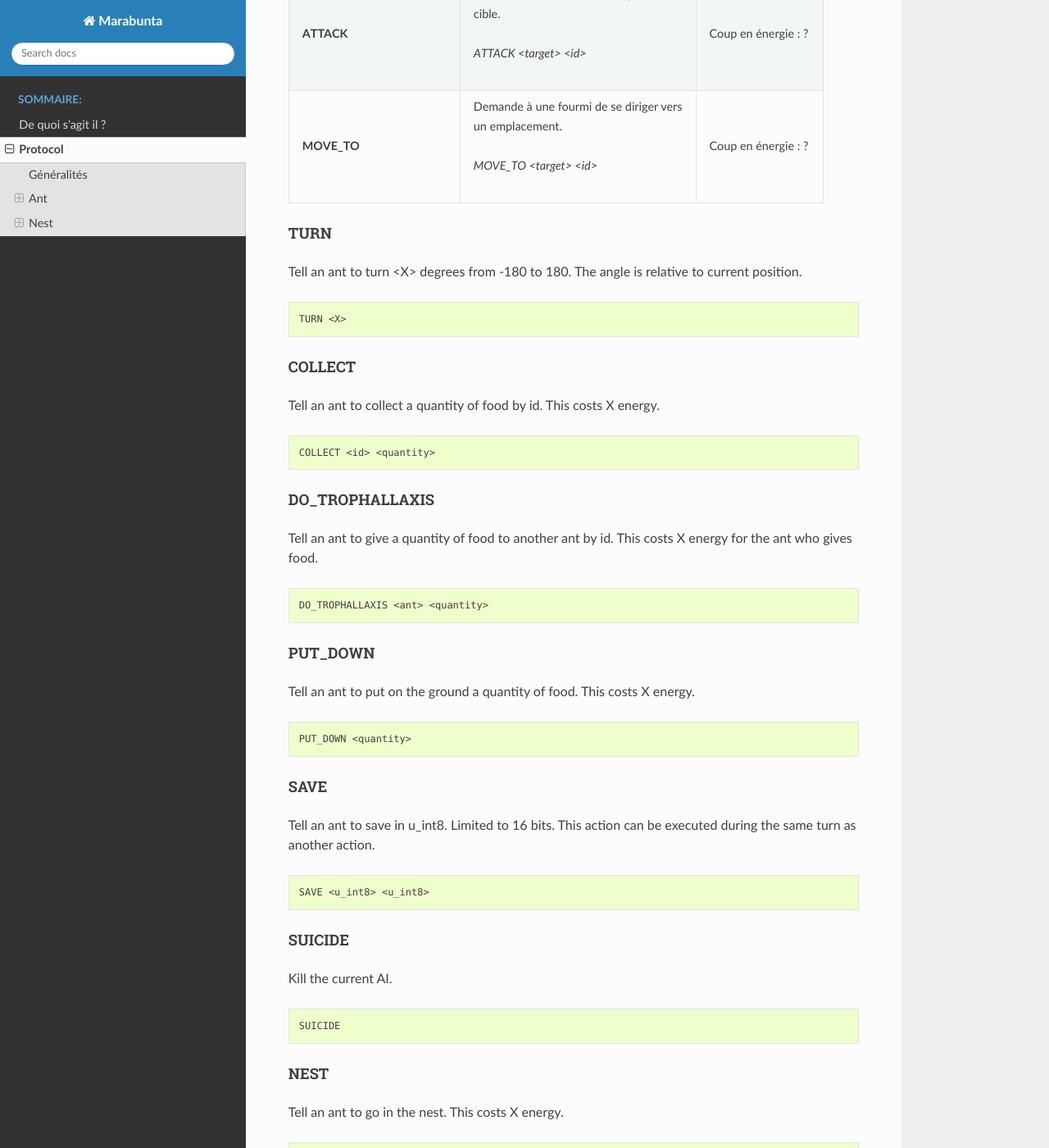
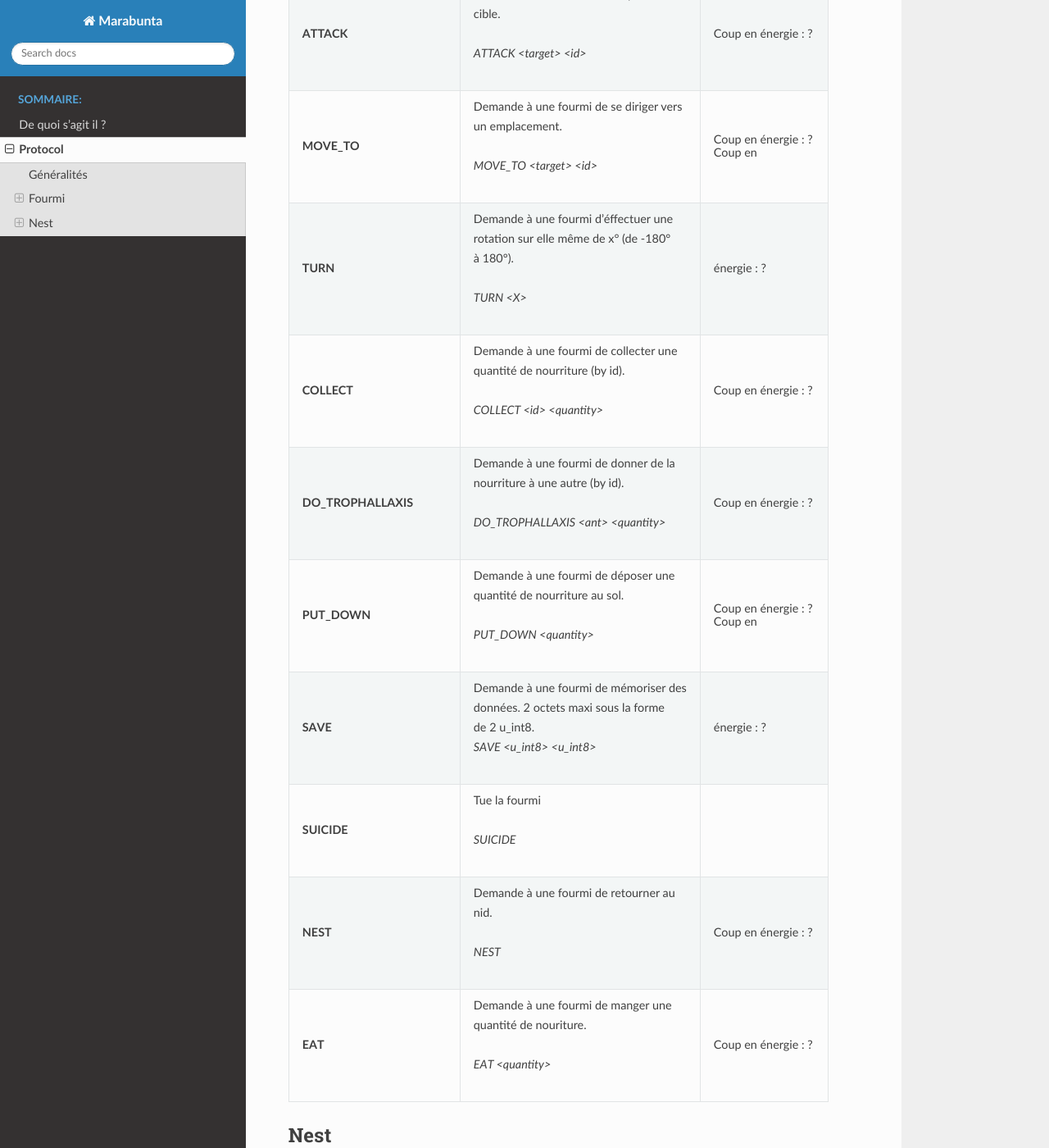
Before and after one commit to haum/24hc18, a Sphinx documentation site: the page built from documentation/protocol.rst, in a window 1280 px wide and 1400 px high, scrolled down 3343 px. Shown: the whole window at 82% size. Built offline with Sphinx 7.4.7 and the Read the Docs theme 2.0.0, drawn with Linux system fonts in a browser that asks for light colours; some of the changed text lies outside the part shown.

Commit message:
doc: WIP protocol.rst translation to fr

```diff
--- a/documentation/protocol.rst
+++ b/documentation/protocol.rst
@@ -48,13 +48,13 @@ Exemple of three identical elements in different relative positions.
 = ============== ================================
 
 
-Ant
-===
+Fourmi
+======
 
-Infos
------
+Infos (stdout)
+--------------
 
-================ ==============================================================
+================ ===============================================================
 **BEGIN**        | Retourne que l'entité fourmi démarre
                  |
                  | *BEGIN <entity>*
@@ -120,83 +120,41 @@ Actions
 **MOVE_TO**             | Demande à une fourmi de se diriger vers  Coup en
                         | un emplacement.                          énergie :   ?
                         |
-                        | *MOVE_TO <target> <id>*
+                        | *MOVE_TO <target> <id>*                  Coup en
+**TURN**                | Demande à une fourmi d'éffectuer une     énergie :   ?
+                        | rotation sur elle même de x° (de -180°
+                        | à 180°).
+                        |
+                        | *TURN <X>*
+**COLLECT**             | Demande à une fourmi de collecter une    Coup en
+                        | quantité de nourriture (by id).          énergie :   ?
+                        |
+                        | *COLLECT <id> <quantity>*
+**DO_TROPHALLAXIS**     | Demande à une fourmi de donner de la     Coup en
+                        | nourriture à une autre (by id).          énergie :   ?
+                        |
+                        | *DO_TROPHALLAXIS <ant> <quantity>*
+**PUT_DOWN**            | Demande à une fourmi de déposer une      Coup en
+                        | quantité de nourriture au sol.           énergie :   ?
+                        |
+                        | *PUT_DOWN <quantity>*                    Coup en
+**SAVE**                | Demande à une fourmi de mémoriser des    énergie :   ?
+                        | données. 2 octets maxi sous la forme
+                        | de 2 u_int8.
+                        | *SAVE <u_int8> <u_int8>*
+**SUICIDE**             | Tue la fourmi
+                        |
+                        | *SUICIDE*
+**NEST**                | Demande à une fourmi de retourner au     Coup en
+                        | nid.                                     énergie :   ?
+                        |
+                        | *NEST*
+**EAT**                 | Demande à une fourmi de manger une       Coup en
+                        | quantité de nouriture.                   énergie :   ?
+                        |
+                        | *EAT <quantity>*
 ======================= ========================================== =============
 
-
-TURN
-~~~~
-
-Tell an ant to turn <X> degrees from -180 to 180. The angle is relative to current position.
-
-.. code-block:: none
-
-   TURN <X>
-
-COLLECT
-~~~~~~~
-
-Tell an ant to collect a quantity of food by id. This costs X energy.
-
-.. code-block:: none
-
-    COLLECT <id> <quantity>
-
-DO_TROPHALLAXIS
-~~~~~~~~~~~~~~~
-
-Tell an ant to give a quantity of food to another ant by id. This costs X energy
-for the ant who gives food.
-
-.. code-block:: none
-
-    DO_TROPHALLAXIS <ant> <quantity>
-
-PUT_DOWN
-~~~~~~~~
-
-Tell an ant to put on the ground a quantity of food. This costs X energy.
-
-.. code-block:: none
-
-    PUT_DOWN <quantity>
-
-SAVE
-~~~~
-
-Tell an ant to save in u_int8. Limited to 16 bits. This action can be executed
-during the same turn as another action.
-
-.. code-block:: none
-
-    SAVE <u_int8> <u_int8>
-
-SUICIDE
-~~~~~~~
-
-Kill the current AI.
-
-.. code-block:: none
-
-    SUICIDE
-
-NEST
-~~~~
-
-Tell an ant to go in the nest. This costs X energy.
-
-.. code-block:: none
-
-    NEST
-
-EAT
-~~~
-
-Tell an ant to eat a quantity of food. This gives X energy.
-
-.. code-block:: none
-
-    EAT <quantity>
 
 Nest
 ====
```
Also changed, not shown: other parts of documentation/protocol.rst (+3 -3 lines).
